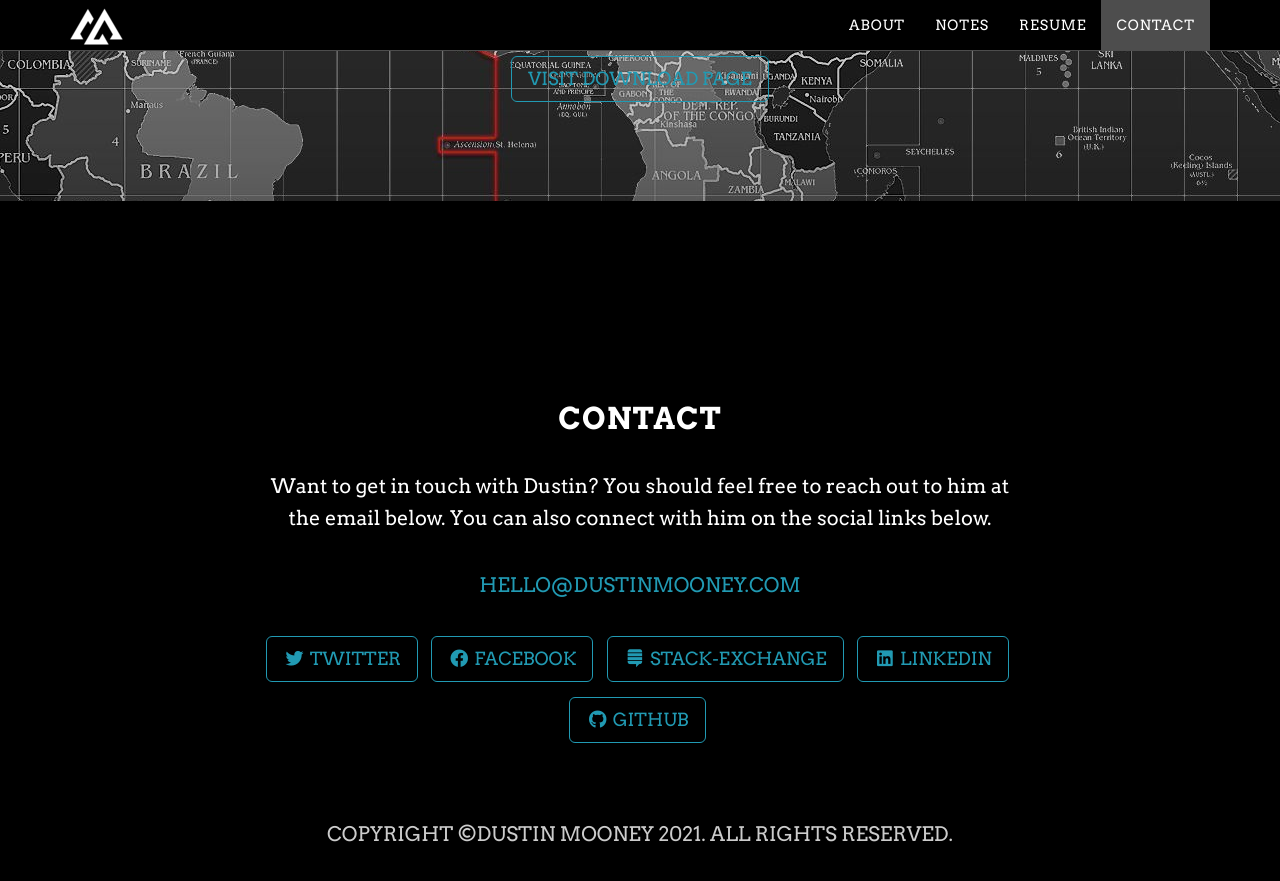
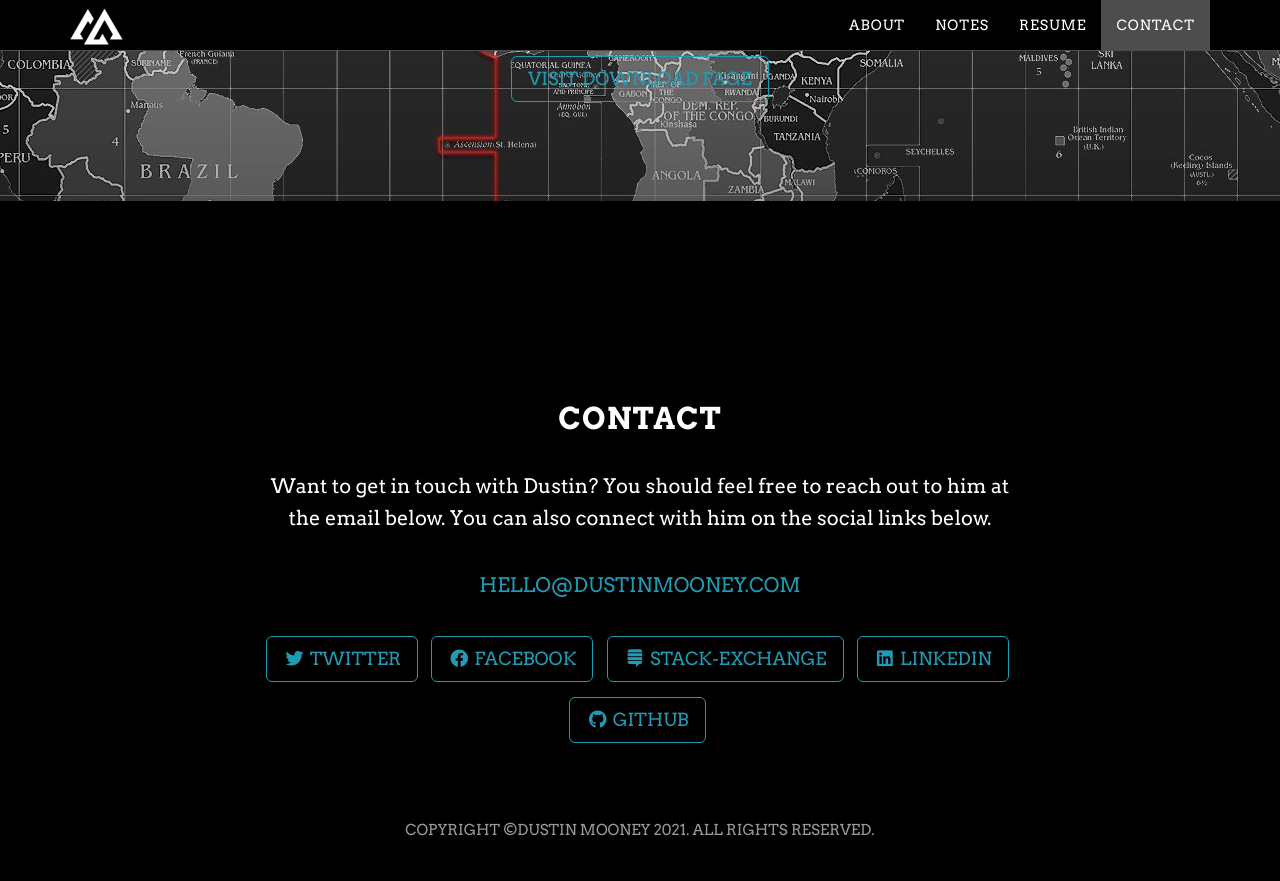
Before and after one commit to dustinwmooney/dustinmooney.website, a Jekyll site: the page built from index.html, in a window 1280 px wide and 900 px high, scrolled down 2976 px. Shown: the top 881 px of the window. Built offline with Jekyll 4.4.1, drawn with Linux system fonts in a browser that asks for light colours; nearby versions of some CDN libraries.

Commit message:
Update grayscale.css

```diff
--- a/_includes/css/grayscale.css
+++ b/_includes/css/grayscale.css
@@ -349,11 +349,13 @@ ul.banner-social-buttons li {
 footer {
     padding: 50px 0;
     text-transform: uppercase;
-    color: #cccccc
+    color: #999999
 }
 
 footer p {
     margin: 0;
+    font-size: 15px;
+    font-color: #999999;
 }
 
 ::-moz-selection {
```
